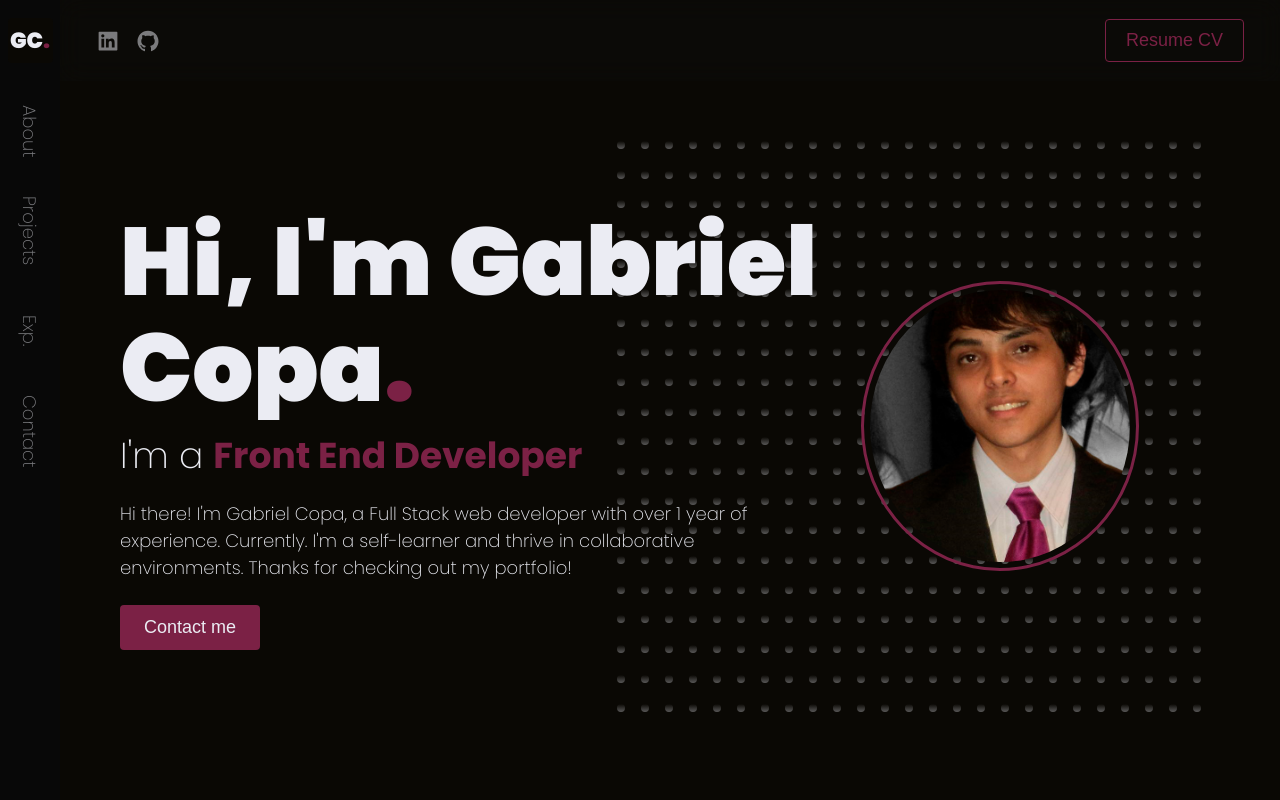
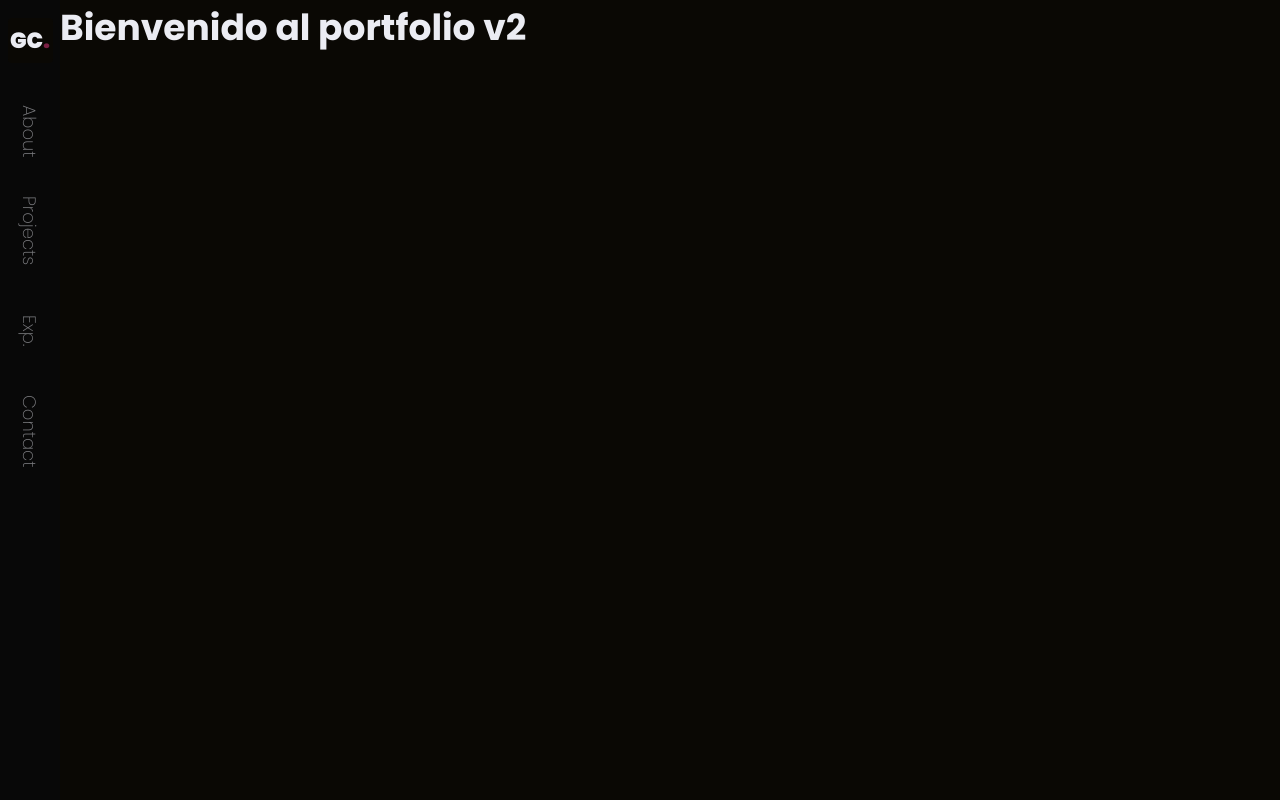
Before and after one commit to gabrielcopa96/portfolio, a Next.js app: page / in a window 1280 px wide. Shown: the top 800 px of the page. Built offline with nearby package versions, Linux system fonts and the light colour scheme.

Commit message:
prueba de deployment distinto en stagig y prod

```diff
--- a/components/home/Home.tsx
+++ b/components/home/Home.tsx
@@ -13,7 +13,8 @@ export const Home = (): ReactElement<JSXElementConstructor<HTMLElement>> => {
     <>
       <div className={styles.home}>
         <SideBar />
-        <main id="main">
+        <h1>Bienvenido al portfolio v2</h1>
+        {/* <main id="main">
           <Heading />
           <Hero />
           <About />
@@ -27,7 +28,7 @@ export const Home = (): ReactElement<JSXElementConstructor<HTMLElement>> => {
                 "linear-gradient(180deg, var(--background), var(--background-dark))",
             }}
           />
-        </main>
+        </main> */}
       </div>
     </>
   );
```
